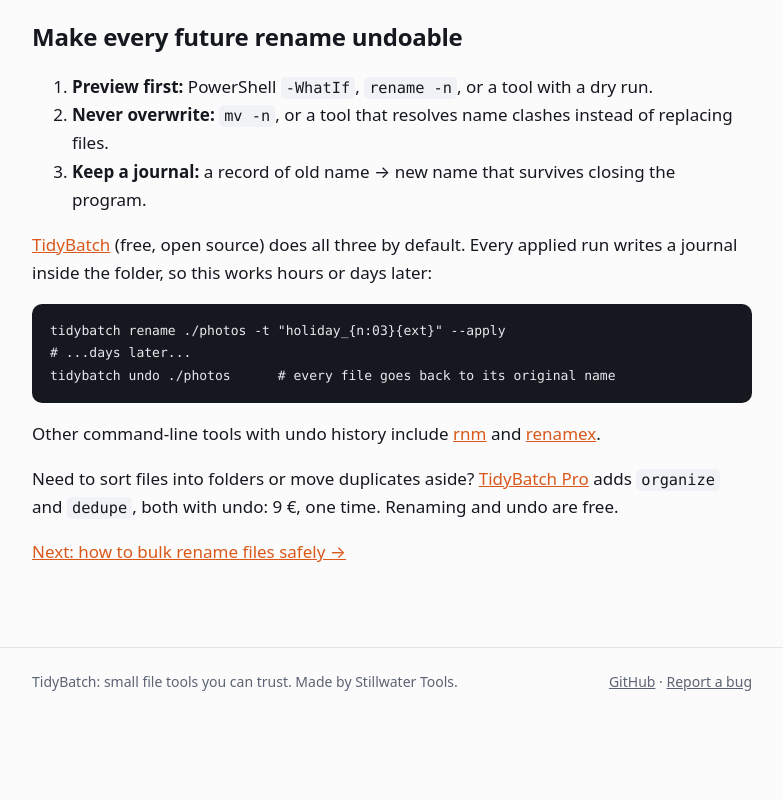
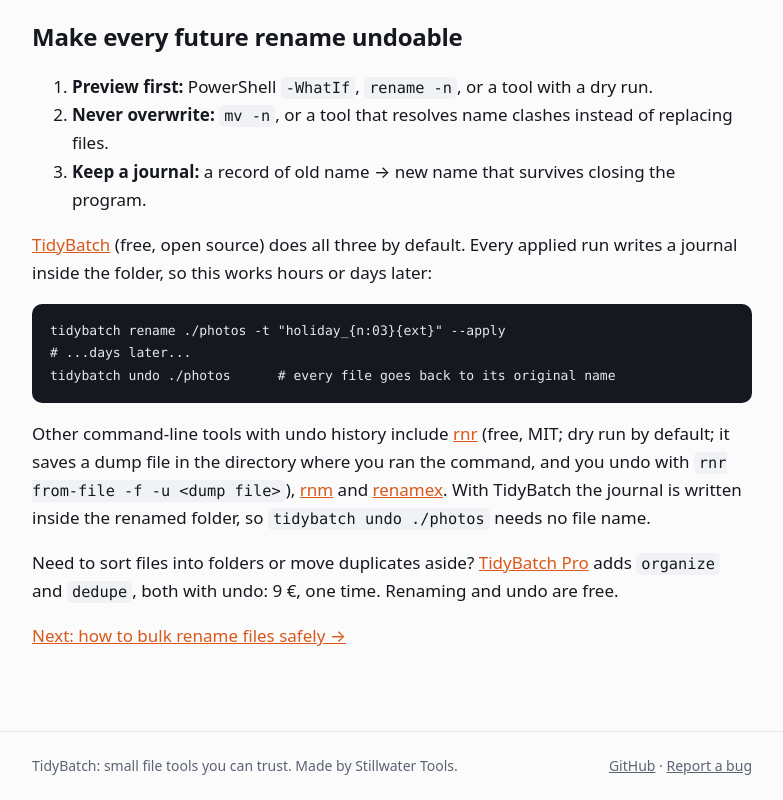
Before and after one commit to tidybatch/tidybatch.github.io, a plain HTML site: page guides/undo-bulk-rename/index.html in a window 1280 px wide. Shown: the part 1642-2442 px from the top of the page, without its empty margins (248-1031 px from the left). Before the commit the page ends 2357 px from the top, so only its background shows below. Drawn offline with Linux system fonts and the light colour scheme.

Commit message:
undo-bulk-rename: add rnr to the list of command-line tools with undo history

```diff
--- a/guides/undo-bulk-rename/index.html
+++ b/guides/undo-bulk-rename/index.html
@@ -53,7 +53,7 @@
 <pre><code>tidybatch rename ./photos -t "holiday_{n:03}{ext}" --apply
 # ...days later...
 tidybatch undo ./photos      # every file goes back to its original name</code></pre>
-<p>Other command-line tools with undo history include <a href="https://github.com/neurobin/rnm">rnm</a> and <a href="https://github.com/tareqimbasher/renamex">renamex</a>.</p>
+<p>Other command-line tools with undo history include <a href="https://github.com/ismaelgv/rnr">rnr</a> (free, MIT; dry run by default; it saves a dump file in the directory where you ran the command, and you undo with <code>rnr from-file -f -u &lt;dump file&gt;</code>), <a href="https://github.com/neurobin/rnm">rnm</a> and <a href="https://github.com/tareqimbasher/renamex">renamex</a>. With TidyBatch the journal is written inside the renamed folder, so <code>tidybatch undo ./photos</code> needs no file name.</p>
 <p>Need to sort files into folders or move duplicates aside? <a href="https://whop.com/tidybatch/bulk-file-renamer/?utm_source=site_guide_undo&amp;utm_campaign=tidybatch">TidyBatch Pro</a> adds <code>organize</code> and <code>dedupe</code>, both with undo: 9 €, one time. Renaming and undo are free.</p>
 <p><a href="/guides/bulk-rename-files-safely/">Next: how to bulk rename files safely →</a></p>
 </div></main>
```
